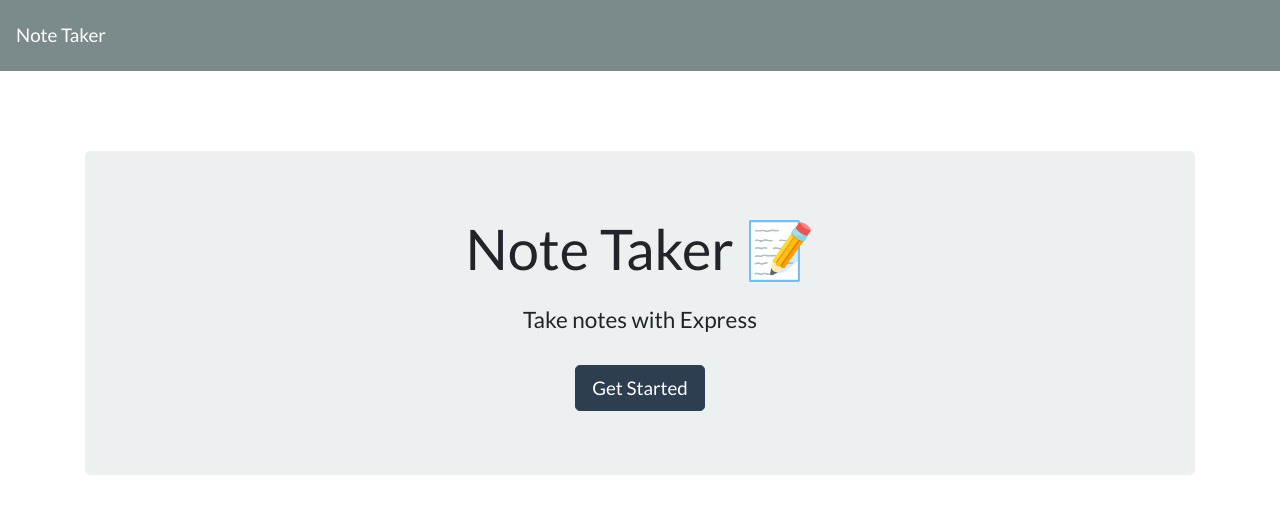
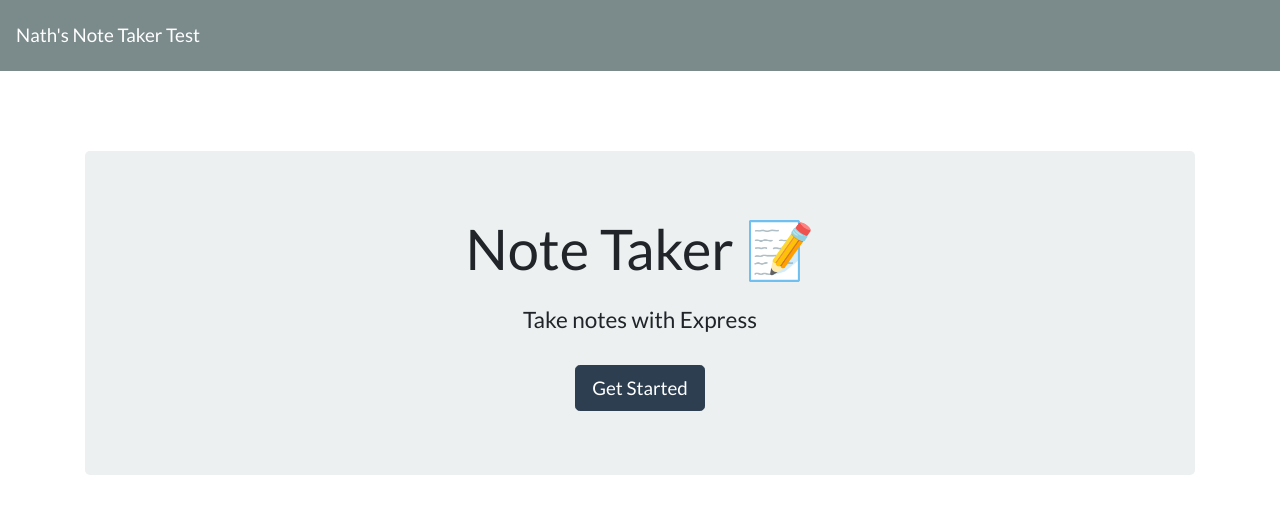
Before and after one commit to squigglybob/express-note-taker-test, a website: page public/index.html in a window 1280 px wide. Drawn offline with nearby package versions, Linux system fonts and the light colour scheme; no server answers.

Commit message:
changed title

```diff
--- a/public/index.html
+++ b/public/index.html
@@ -11,7 +11,7 @@
 
 <body>
   <nav class="navbar navbar-dark bg-dark">
-    <a class="navbar-brand" href="/">Note Taker
+    <a class="navbar-brand" href="/">Nath's Note Taker Test
     </a>
   </nav>
   <div class="container">
```
